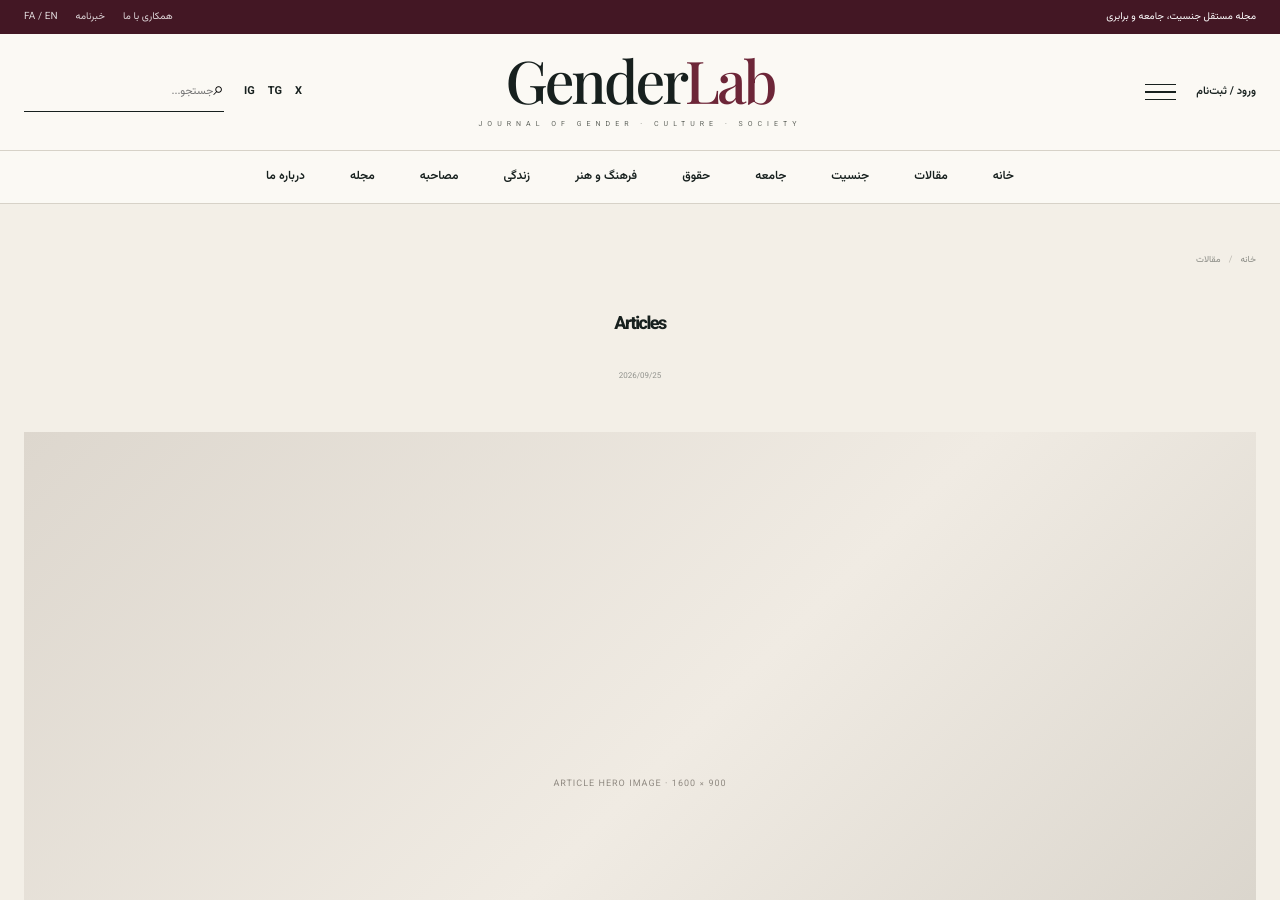
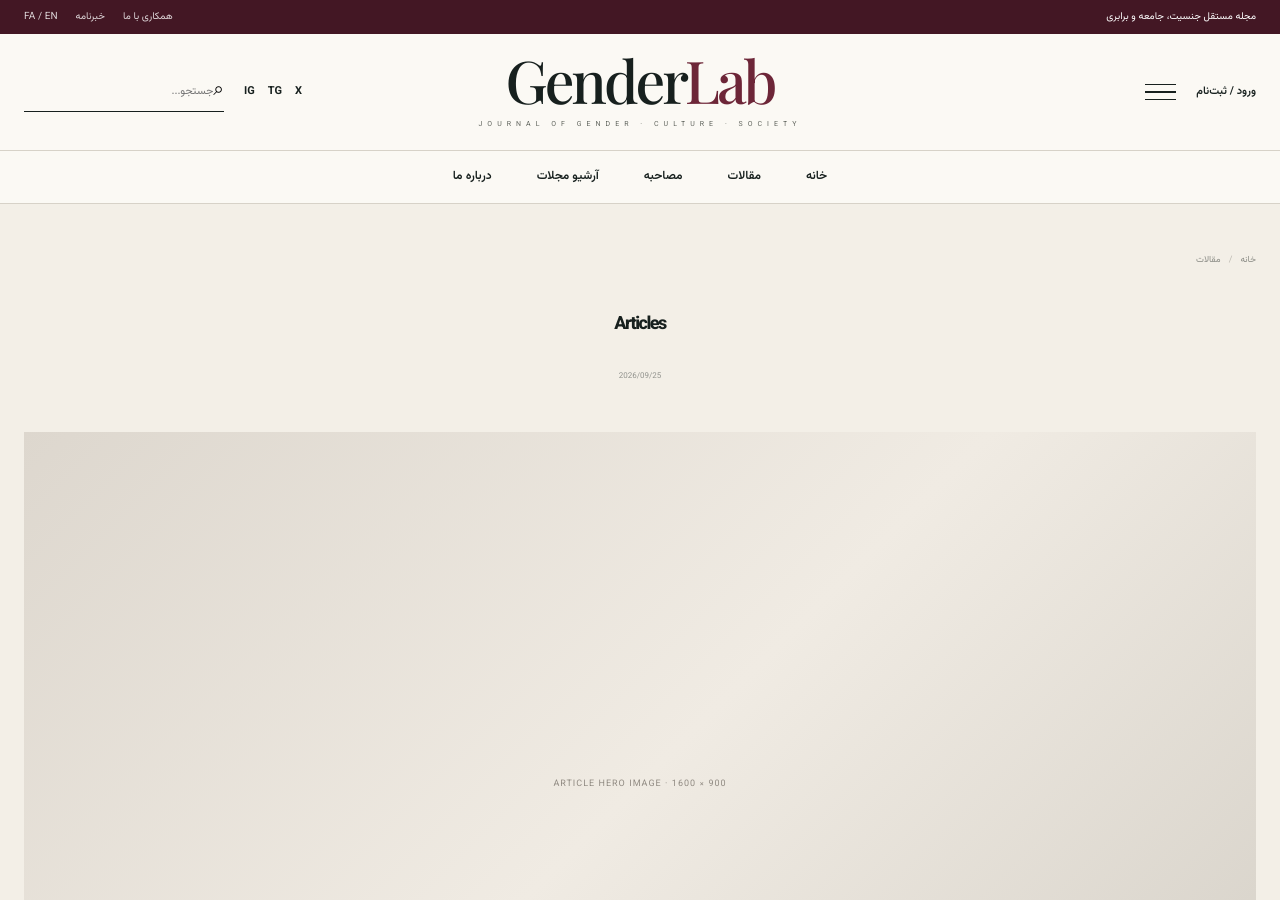
Before and after one commit to Rezvaneh7/Genderlab, a Jekyll site: the page built from _articles/articles.html, in a window 1280 px wide and 900 px high. Built offline with Jekyll 4.4.1, drawn with Linux system fonts in a browser that asks for light colours.

Commit message:
Refactor HTML comments and update links

```diff
--- a/_layouts/article.html
+++ b/_layouts/article.html
@@ -2025,7 +2023,6 @@
             مجله مستقل جنسیت، جامعه و برابری
         </span>
 
-
         <div class="top-strip-links">
 
             <a href="#">
@@ -2047,39 +2044,41 @@
 </div>
 
 
-
-<!-- ======================================================
-     HEADER
-======================================================= -->
+<!-- HEADER -->
 
 <header class="site-header">
 
-
     <div class="header-main">
 
         <div class="container header-inner">
 
 
-            <!-- LEFT -->
-
             <div class="header-left">
 
 
-                <div class="header-search">
+                <!-- SEARCH NOW LINKS TO /search/ -->
+
+                <form
+                    class="header-search"
+                    action="https://rezvaneh7.github.io/Genderlab/search/"
+                    method="get"
+                >
 
                     <input
                         type="search"
+                        name="q"
                         placeholder="جستجو..."
+                        aria-label="جستجو"
                     >
 
                     <button
-                        type="button"
+                        type="submit"
                         aria-label="جستجو"
                     >
                         ⌕
                     </button>
 
-                </div>
+                </form>
 
 
                 <div class="socials">
@@ -2098,15 +2097,13 @@
 
                 </div>
 
-
             </div>
 
 
-
-            <!-- LOGO -->
+            <!-- LOGO LINKS HOME -->
 
             <a
-                href="{{ '/' | relative_url }}"
+                href="https://rezvaneh7.github.io/Genderlab/"
                 class="brand"
             >
 
@@ -2121,23 +2118,17 @@
             </a>
 
 
-
-            <!-- RIGHT -->
-
             <div class="header-right">
 
-                <a
-                    href="#"
-                    class="login"
-                >
+                <a href="#" class="login">
                     ورود / ثبت‌نام
                 </a>
-
 
                 <button
                     class="menu-toggle"
                     type="button"
                     aria-label="منو"
+                    aria-expanded="false"
                 >
 
                     <span></span>
@@ -2148,63 +2139,40 @@
 
             </div>
 
-
         </div>
 
     </div>
 
 
-
-    <!-- NAV -->
+    <!-- MAIN NAV -->
 
     <nav class="main-nav">
 
         <div class="container nav-inner">
 
-            <a href="{{ '/' | relative_url }}">
+            <a href="https://rezvaneh7.github.io/Genderlab/">
                 خانه
             </a>
 
-            <a href="{{ '/articles.html' | relative_url }}">
+            <a href="https://rezvaneh7.github.io/Genderlab/articles/">
                 مقالات
-            </a>
-
-            <a href="#">
-                جنسیت
-            </a>
-
-            <a href="#">
-                جامعه
-            </a>
-
-            <a href="#">
-                حقوق
-            </a>
-
-            <a href="#">
-                فرهنگ و هنر
-            </a>
-
-            <a href="#">
-                زندگی
             </a>
 
             <a href="#">
                 مصاحبه
             </a>
 
-            <a href="{{ '/archive.html' | relative_url }}">
-                مجله
+            <a href="https://rezvaneh7.github.io/Genderlab/archive/">
+                آرشیو مجلات
             </a>
 
-            <a href="#">
+            <a href="https://rezvaneh7.github.io/Genderlab/about/">
                 درباره ما
             </a>
 
         </div>
 
     </nav>
-
 
 </header>
 
@@ -2229,7 +2197,7 @@
             aria-label="مسیر صفحه"
         >
 
-            <a href="{{ '/' | relative_url }}">
+            <a href="https://rezvaneh7.github.io/Genderlab/">
                 خانه
             </a>
 
@@ -2237,7 +2205,7 @@
                 /
             </span>
 
-            <a href="{{ '/articles.html' | relative_url }}">
+            <a href="https://rezvaneh7.github.io/Genderlab/articles/">
                 مقالات
             </a>
 
@@ -2654,7 +2622,7 @@
 
 
             <a
-                href="{{ '/articles.html' | relative_url }}"
+                href="https://rezvaneh7.github.io/Genderlab/articles/"
                 class="section-link"
             >
                 همه مقالات ←
@@ -2842,7 +2810,7 @@
                     GenderLab
                 </h3>
 
-                <a href="#">
+                <a href="https://rezvaneh7.github.io/Genderlab/about/">
                     درباره ما
                 </a>
 
```
Also changed, not shown: other parts of _layouts/article.html (+1 -3 lines).
